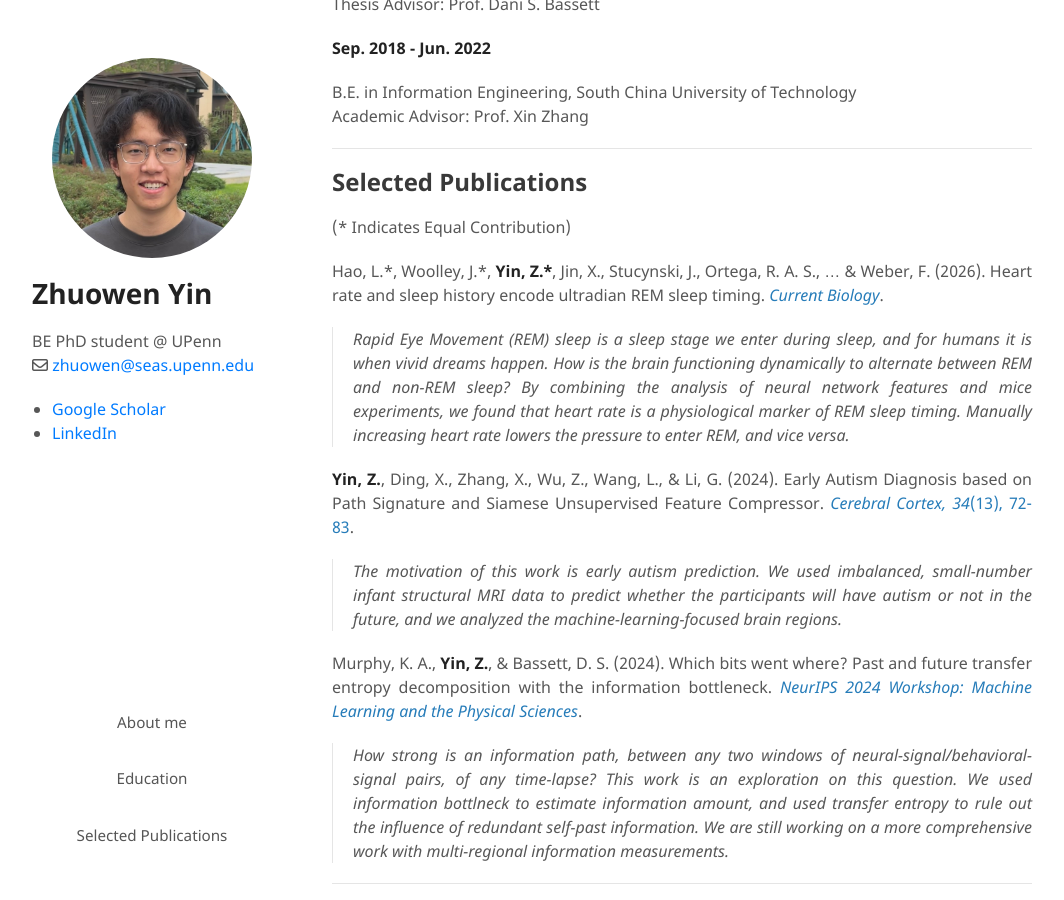
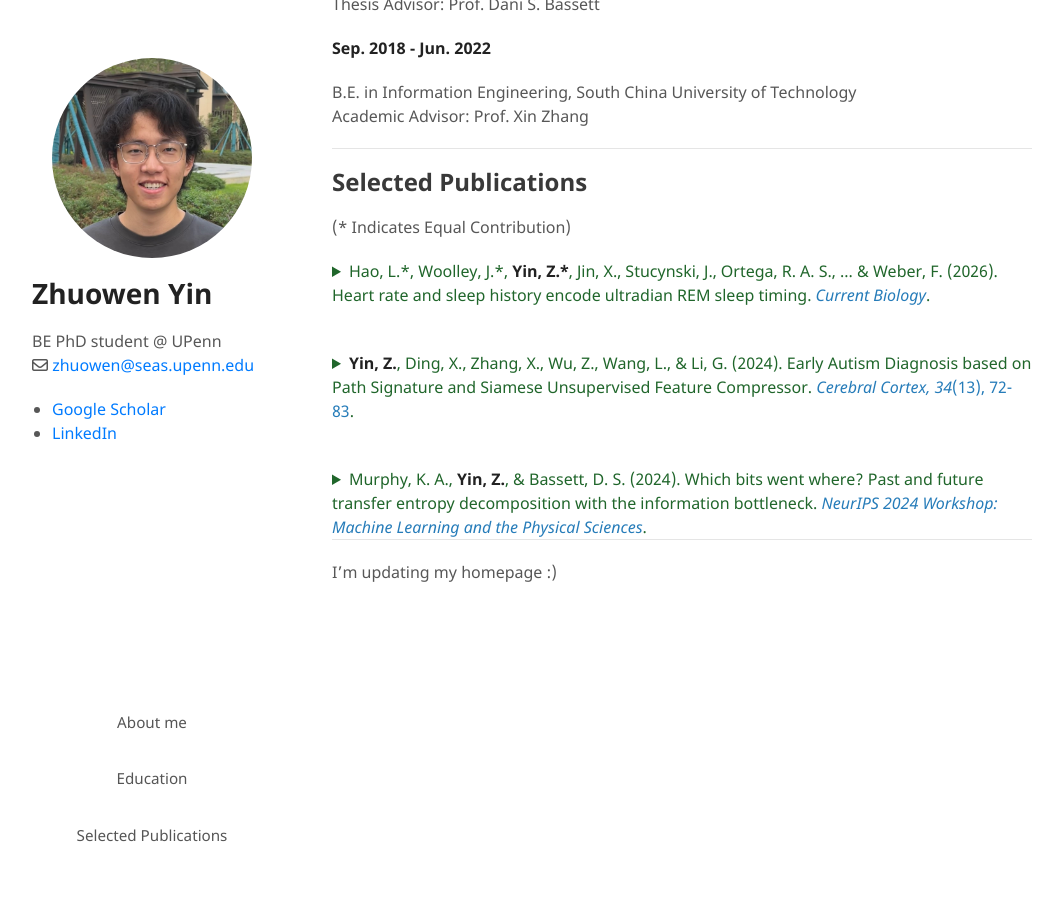
Before and after one commit to zhuowenyin/zhuowenyin.github.io, a Jekyll site: the page built from index.md, in a window 1280 px wide and 900 px high, scrolled down 520 px. Shown: the whole window, without its empty margins (108-1172 px from the left). Built offline with Jekyll 4.4.1, drawn with Linux system fonts in a browser that asks for light colours.

Commit message:
Updated style

```diff
--- a/index.md
+++ b/index.md
@@ -34,18 +34,28 @@
 ## Selected Publications {#publications}
 (\* Indicates Equal Contribution)
 
-Hao, L.\*, Woolley, J.\*, **Yin, Z.\***, Jin, X., Stucynski, J., Ortega, R. A. S., ... & Weber, F. (2026). Heart rate and sleep history encode ultradian REM sleep timing. [*Current Biology*](https://www.cell.com/current-biology/fulltext/S0960-9822(26)00167-3).
+<details>
+<summary style="cursor: pointer; color: #20662b;">Hao, L.*, Woolley, J.*, <strong>Yin, Z.*</strong>, Jin, X., Stucynski, J., Ortega, R. A. S., ... &amp; Weber, F. (2026). Heart rate and sleep history encode ultradian REM sleep timing. <a href="https://www.cell.com/current-biology/fulltext/S0960-9822(26)00167-3"><em>Current Biology</em></a>.</summary>
+<blockquote style="margin-top: 10px; margin-bottom: 15px;">
+Rapid Eye Movement (REM) sleep is a sleep stage we enter during sleep, and for humans it is when vivid dreams happen. How is the brain functioning dynamically to alternate between REM and non-REM sleep? By combining the analysis of neural network features and mice experiments, we found that heart rate is a physiological marker of REM sleep timing. Manually increasing heart rate lowers the pressure to enter REM, and vice versa.
+</blockquote>
+</details>
+<br>
 
-> Rapid Eye Movement (REM) sleep is a sleep stage we enter during sleep, and for humans it is when vivid dreams happen. How is the brain functioning dynamically to alternate between REM and non-REM sleep? By combining the analysis of neural network features and mice experiments, we found that heart rate is a physiological marker of REM sleep timing. Manually increasing heart rate lowers the pressure to enter REM, and vice versa.
+<details>
+<summary style="cursor: pointer; color: #20662b;"><strong>Yin, Z.</strong>, Ding, X., Zhang, X., Wu, Z., Wang, L., &amp; Li, G. (2024). Early Autism Diagnosis based on Path Signature and Siamese Unsupervised Feature Compressor. <a href="https://academic.oup.com/cercor/article/34/13/72/7661143"><em>Cerebral Cortex, 34</em>(13), 72-83</a>.</summary>
+<blockquote style="margin-top: 10px; margin-bottom: 15px;">
+The motivation of this work is early autism prediction. We used imbalanced, small-number infant structural MRI data to predict whether the participants will have autism or not in the future, and we analyzed the machine-learning-focused brain regions.
+</blockquote>
+</details>
+<br>
 
-**Yin, Z.**, Ding, X., Zhang, X., Wu, Z., Wang, L., & Li, G. (2024). Early Autism Diagnosis based on Path Signature and Siamese Unsupervised Feature Compressor.
-[*Cerebral Cortex, 34*(13), 72-83](https://academic.oup.com/cercor/article/34/13/72/7661143).
-
-> The motivation of this work is early autism prediction. We used imbalanced, small-number infant structural MRI data to predict whether the participants will have autism or not in the future, and we analyzed the machine-learning-focused brain regions.
-
-Murphy, K. A., **Yin, Z.**, & Bassett, D. S. (2024). Which bits went where? Past and future transfer entropy decomposition with the information bottleneck. [*NeurIPS 2024 Workshop: Machine Learning and the Physical Sciences*](https://neurips.cc/virtual/2024/100060).
-
-> How strong is an information path, between any two windows of neural-signal/behavioral-signal pairs, of any time-lapse? This work is an exploration on this question. We used information bottlneck to estimate information amount, and used transfer entropy to rule out the influence of redundant self-past information. We are still working on a more comprehensive work with multi-regional information measurements.
+<details>
+<summary style="cursor: pointer; color: #20662b;">Murphy, K. A., <strong>Yin, Z.</strong>, &amp; Bassett, D. S. (2024). Which bits went where? Past and future transfer entropy decomposition with the information bottleneck. <a href="https://neurips.cc/virtual/2024/100060"><em>NeurIPS 2024 Workshop: Machine Learning and the Physical Sciences</em></a>.</summary>
+<blockquote style="margin-top: 10px; margin-bottom: 15px;">
+How strong is an information path, between any two windows of neural-signal/behavioral-signal pairs, of any time-lapse? This work is an exploration on this question. We used information bottlneck to estimate information amount, and used transfer entropy to rule out the influence of redundant self-past information. We are still working on a more comprehensive work with multi-regional information measurements.
+</blockquote>
+</details>
 
 ---
 
```
